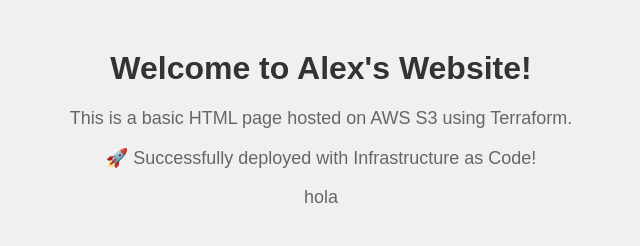
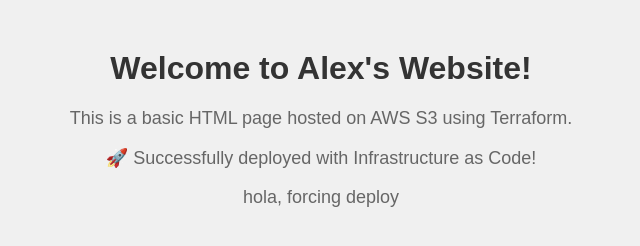
Before and after one commit to AlexVOiceover/CICD, a plain HTML site: page index.html in a window 1280 px wide. Shown: the whole page, without its empty margins (319-959 px from the left). Drawn offline with Linux system fonts and the light colour scheme.

Commit message:
forcing deploy

```diff
--- a/index.html
+++ b/index.html
@@ -24,6 +24,6 @@
     <h1>Welcome to Alex's Website!</h1>
     <p>This is a basic HTML page hosted on AWS S3 using Terraform.</p>
     <p>🚀 Successfully deployed with Infrastructure as Code!</p>
-    <p>hola</p>
+    <p>hola, forcing deploy</p>
 </body>
 </html>
```
